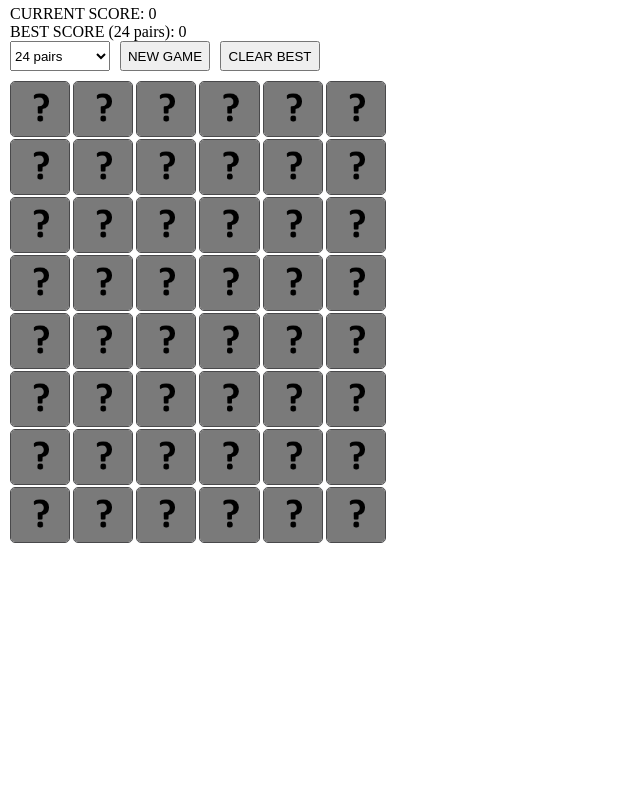
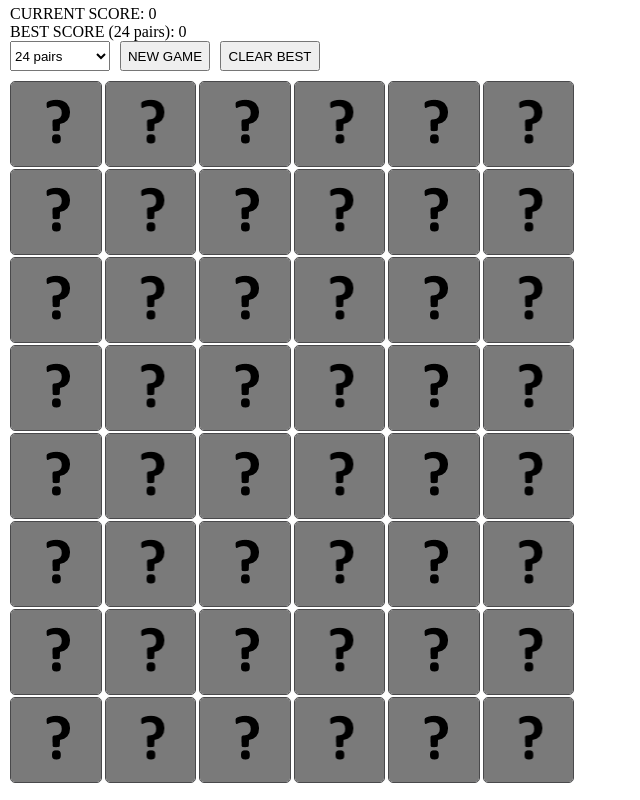
Before and after one commit to polienko/React-MemoryGame, a React app: page / in a window 1280 px wide. Shown: the whole page, without its empty margins (0-640 px from the left). Built offline with nearby package versions, Linux system fonts and the light colour scheme.

Commit message:
Add media for board 24 on PC

```diff
--- a/src/components/Board.css
+++ b/src/components/Board.css
@@ -19,3 +19,13 @@
   grid-gap:3px;
   max-width:376px;
 }
+
+@media screen and (min-width: 950px){
+  #board_24{
+    display:grid;
+    grid-template-columns: repeat(6, auto);
+    grid-template-rows: repeat(8, 85px);
+    grid-gap:3px;
+    max-width:564px;
+  }
+}
```
